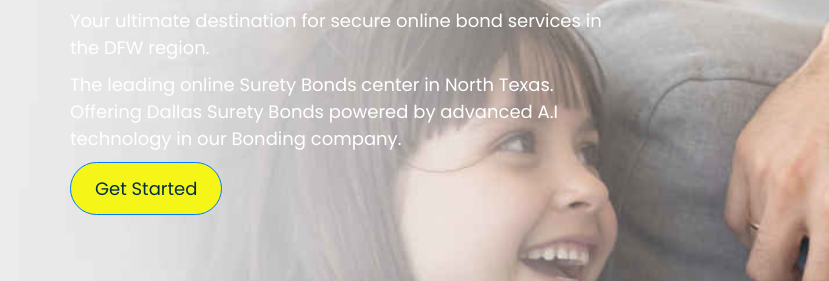
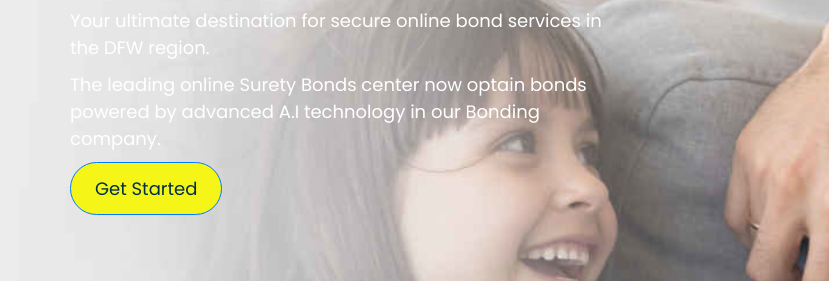
Before and after one commit to adilhashmi412/bonds, a plain HTML site: page index.html in a window 1280 px wide. Shown: the part 298-579 px from the top of the page, 0-829 px from the left. Drawn offline with nearby package versions, Linux system fonts and the light colour scheme.

Commit message:
updated website

```diff
--- a/index.html
+++ b/index.html
@@ -89,7 +89,7 @@
             Your ultimate destination for secure online bond services in the DFW region.
           </p>
           <p class="fade-in delay-2">
-            The leading online Surety Bonds center in North Texas. Offering Dallas Surety Bonds powered by advanced A.I technology in our Bonding company.
+            The leading online Surety Bonds center now optain bonds powered by advanced A.I technology in our Bonding company.
           </p>
           <a href="service.html" class="btn btn-primary fade-in delay-3">Get Started</a>
         </div>
```
